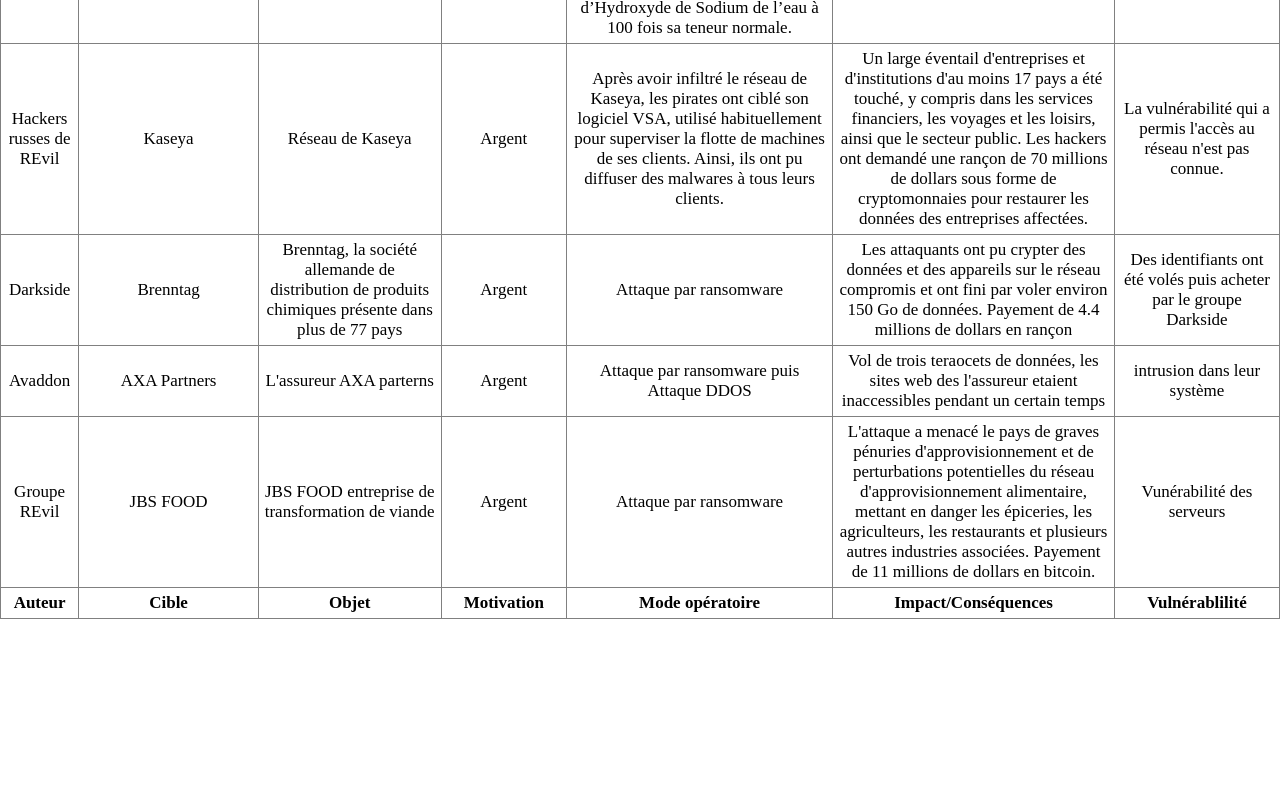
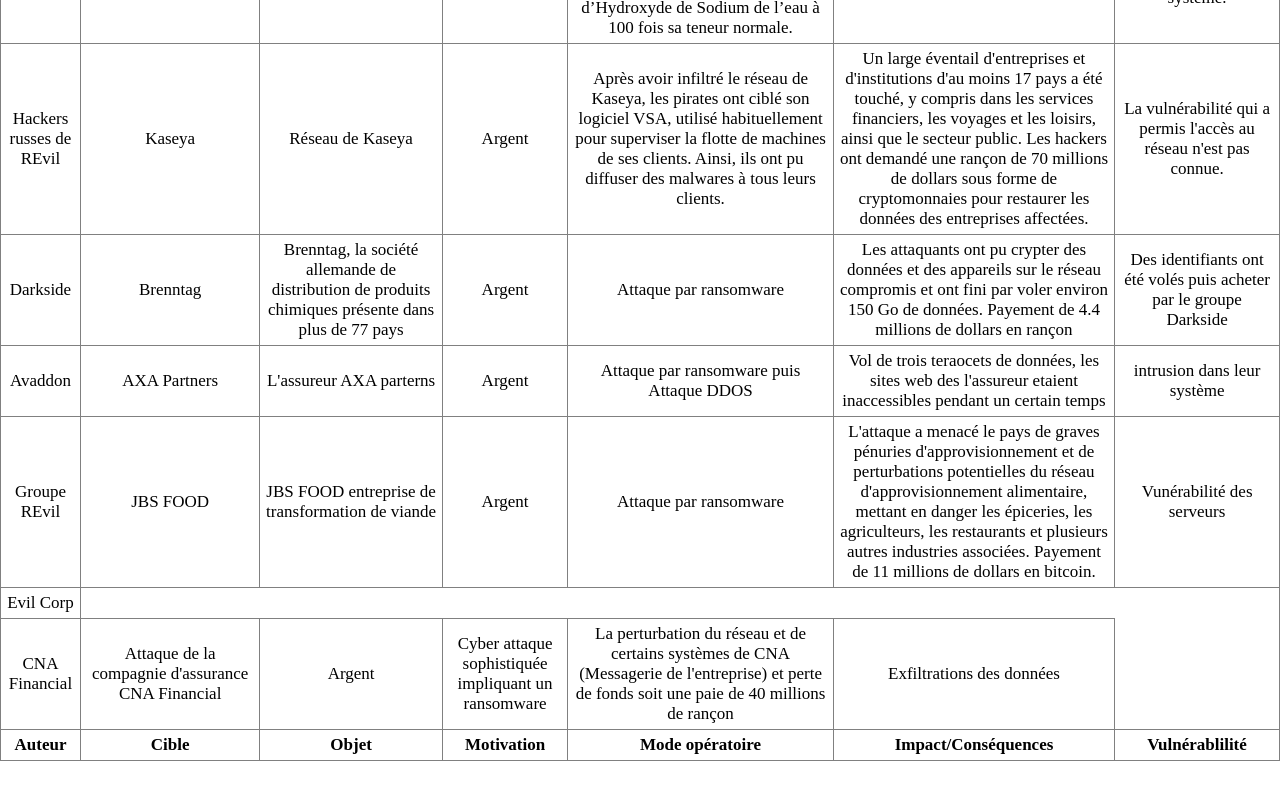
Before and after one commit to maelladj/INF331_Coordination, a plain HTML site: page site/index.html in a window 1280 px wide. Shown: the part 828-1628 px from the top of the page. Before the commit the page ends 1532 px from the top, so only its background shows below. Drawn offline with Linux system fonts and the light colour scheme.

Commit message:
Update index.html

```diff
--- a/site/index.html
+++ b/site/index.html
@@ -138,7 +138,17 @@
 			en danger les épiceries, les agriculteurs, les restaurants et plusieurs autres industries
 			associées. Payement de 11 millions de dollars en bitcoin.</td>
                 <td> Vunérabilité des serveurs</td>
-            </tr>
+	       </tr>
+
+		<tr>
+			<td> Evil Corp </tr>
+			<td> CNA Financial </td>
+			<td> Attaque de la compagnie d'assurance CNA Financial </td>
+			<td> Argent </td>
+			<td> Cyber attaque sophistiquée impliquant un ransomware </td>
+			<td> La perturbation du réseau et de certains systèmes de CNA (Messagerie de l'entreprise) et perte de fonds soit une paie de 40 millions de rançon </td>
+			<td> Exfiltrations des données 	</td>
+	    	</tr>
         </tbody>
 	<tfoot>
             <tr>
```
